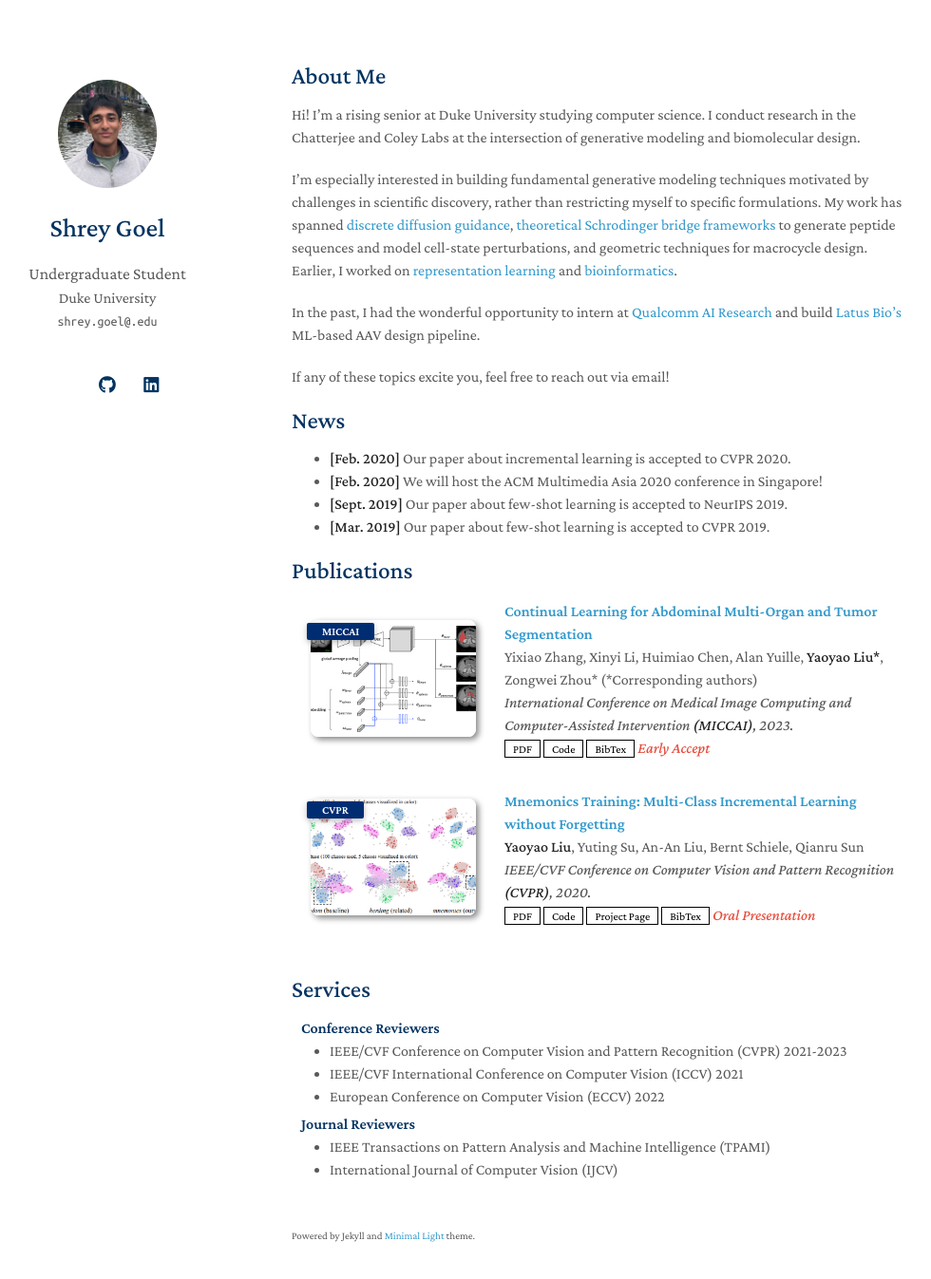
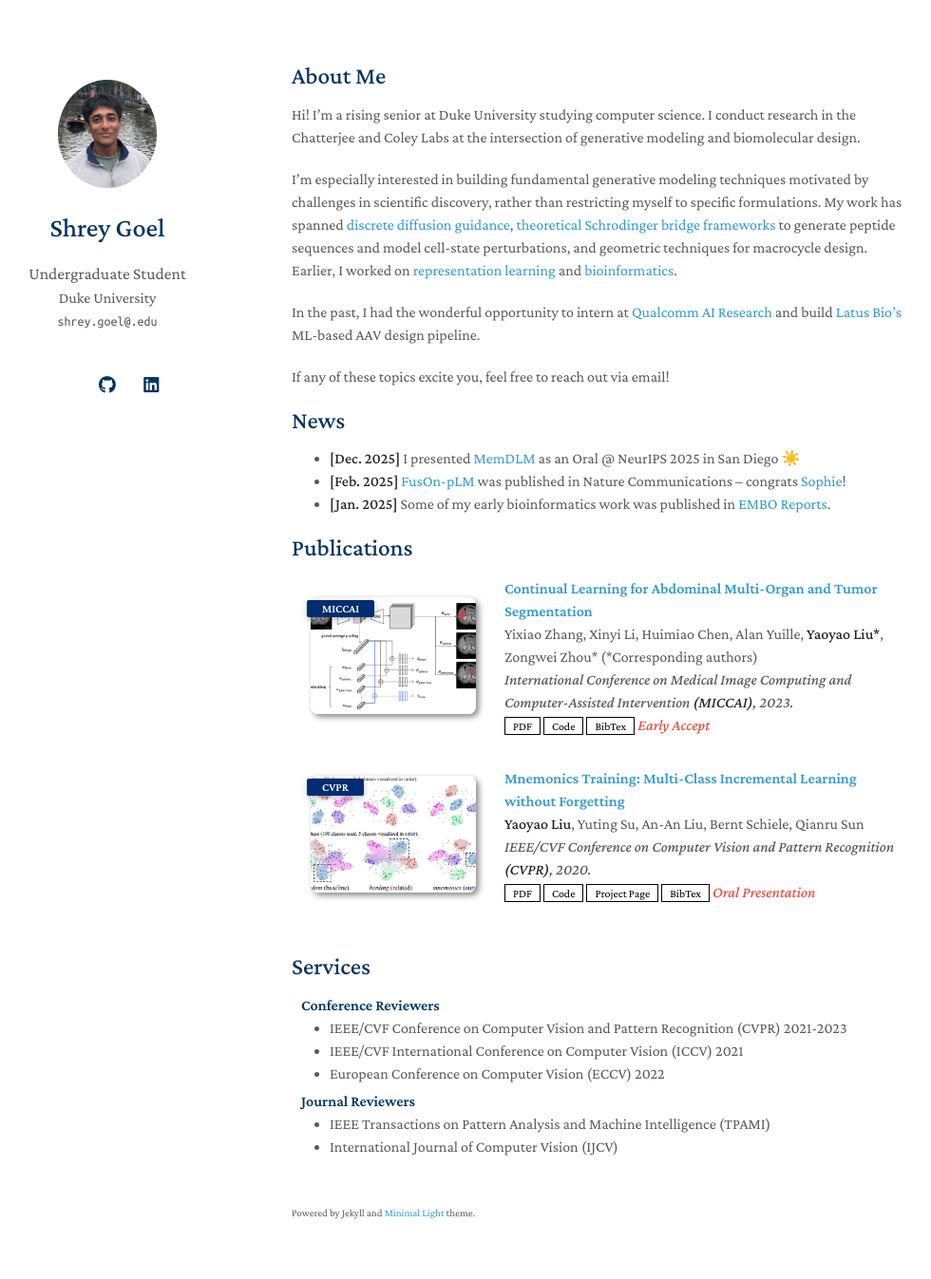
Before and after one commit to shreygoel09/shreygoel09.github.io, a Jekyll site: the page built from index.md, in a window 1280 px wide and 1382 px high. Shown: the top 1347 px of the window at 95% size, without its empty margins (163-1143 px from the left). Built offline with Jekyll 4.4.1, drawn with Linux system fonts in a browser that asks for light colours; a style sheet for code colours, icons or effects is not loaded; our own code applies the rules of GitHub Pages for plain Markdown files.

Commit message:
Update index.md

```diff
--- a/index.md
+++ b/index.md
@@ -15,10 +15,9 @@ If any of these topics excite you, feel free to reach out via email!
 
 ## News
 
-- **[Feb. 2020]** Our paper about incremental learning is accepted to CVPR 2020.
-- **[Feb. 2020]** We will host the ACM Multimedia Asia 2020 conference in Singapore!
-- **[Sept. 2019]** Our paper about few-shot learning is accepted to NeurIPS 2019.
-- **[Mar. 2019]** Our paper about few-shot learning is accepted to CVPR 2019.
+- **[Dec. 2025]** I presented [MemDLM](https://arxiv.org/abs/2410.16735) as an Oral @ NeurIPS 2025 in San Diego ☀️
+- **[Feb. 2025]** [FusOn-pLM](https://www.nature.com/articles/s41467-025-56745-6) was published in Nature Communications – congrats [Sophie](https://www.linkedin.com/in/sophia-vincoff-185192146/)!
+- **[Jan. 2025]** Some of my early bioinformatics work was published in [EMBO Reports](https://link.springer.com/article/10.1038/s44319-025-00371-2).
 
 {% include_relative _includes/publications.md %}
 
```
